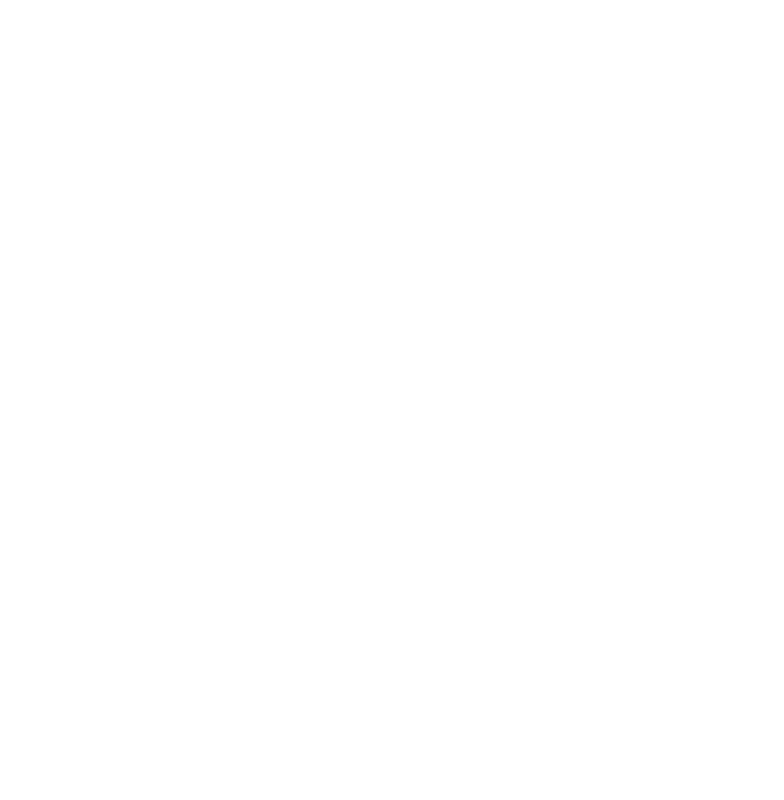
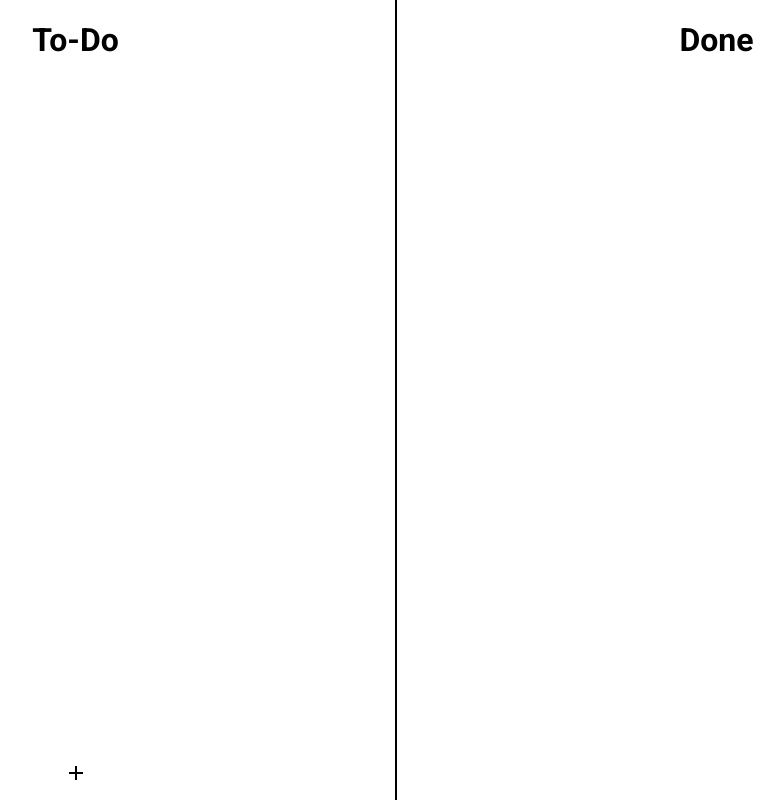
Before and after one commit to yuvd/todo-exercise, a React (Create React App) app in the folder todo-react/: page / in a window 1280 px wide. Shown: the whole page, without its empty margins (244-1028 px from the left). Built offline with nearby package versions, Linux system fonts and the light colour scheme.

Commit message:
add cards, styling & scaffolding

```diff
--- a/todo-react/package.json
+++ b/todo-react/package.json
@@ -3,6 +3,8 @@
   "version": "0.1.0",
   "private": true,
   "dependencies": {
+    "@material-ui/core": "^4.11.0",
+    "@material-ui/icons": "^4.9.1",
     "@testing-library/jest-dom": "^5.11.4",
     "@testing-library/react": "^11.1.0",
     "@testing-library/user-event": "^12.1.10",
--- a/todo-react/public/index.html
+++ b/todo-react/public/index.html
@@ -3,6 +3,7 @@
   <head>
     <meta charset="utf-8" />
     <link rel="icon" href="%PUBLIC_URL%/favicon.ico" />
+    <link rel="stylesheet" href="https://fonts.googleapis.com/css?family=Roboto:300,400,500,700&display=swap" />
     <meta name="viewport" content="width=device-width, initial-scale=1" />
     <meta name="theme-color" content="#000000" />
     <meta
--- a/todo-react/src/App.css
+++ b/todo-react/src/App.css
@@ -1,38 +1,32 @@
 .App {
-  text-align: center;
+	text-align: center;
+	height: 100vh;
+	width: 100%;
+	font-family: "Roboto", sans-serif;
 }
 
-.App-logo {
-  height: 40vmin;
-  pointer-events: none;
+#tasksContainer {
+	display: flex;
+	justify-content: space-around;
+	height: 100%;
 }
 
-@media (prefers-reduced-motion: no-preference) {
-  .App-logo {
-    animation: App-logo-spin infinite 20s linear;
-  }
+#tasksDivider {
+	border-left: 1px solid black;
+	border-right: 1px solid black;
+	height: 100%;
 }
 
-.App-header {
-  background-color: #282c34;
-  min-height: 100vh;
-  display: flex;
-  flex-direction: column;
-  align-items: center;
-  justify-content: center;
-  font-size: calc(10px + 2vmin);
-  color: white;
+.categoryContainer {
+	flex: 1;
+	display: flex;
+	flex-direction: column;
+	align-items: center;
 }
 
-.App-link {
-  color: #61dafb;
+.tasksCardsContainer {
+	width: 50%;
+	display: flex;
+	flex-direction: column;
+	justify-content: center;
 }
-
-@keyframes App-logo-spin {
-  from {
-    transform: rotate(0deg);
-  }
-  to {
-    transform: rotate(360deg);
-  }
-}
--- a/todo-react/src/App.tsx
+++ b/todo-react/src/App.tsx
@@ -1,8 +1,13 @@
 import React from "react";
 import "./App.css";
+import TasksContainer from "./components/TasksContainer/TasksContainer";
 
 function App() {
-	return <div className="App"></div>;
+	return (
+		<div className="App">
+			<TasksContainer />
+		</div>
+	);
 }
 
 export default App;
--- a/todo-react/src/components/DoneSection/DoneSection.tsx
+++ b/todo-react/src/components/DoneSection/DoneSection.tsx
@@ -1,7 +1,13 @@
 import React from "react";
+import "./DoneSection.css";
+import { SectionProps } from "../../types/SectionTypes";
 
-function DoneSection() {
-	return <div></div>;
+function DoneSection(props: SectionProps) {
+	return (
+		<div className="categoryContainer">
+			<h1>Done</h1>
+		</div>
+	);
 }
 
 export default DoneSection;
--- /dev/null
+++ b/todo-react/src/components/TaskCard/TaskCard.css
@@ -0,0 +1,45 @@
+.editArea {
+	resize: none;
+	border: 0;
+	outline: none;
+	width: 100%;
+	height: 100%;
+	text-align: justify;
+	-moz-text-align-last: center; /* Firefox 12+ */
+	text-align-last: center;
+}
+
+.cardContainer {
+	display: flex;
+	margin-bottom: 15px;
+	margin-left: 30px;
+}
+
+.taskCard {
+	/* margin-right: 10px;
+	margin-left: 10px; */
+	width: 250px;
+	height: 115px;
+}
+
+.icon {
+	width: 20px !important;
+	padding-left: 10px;
+}
+
+.saveIcon {
+	color: green;
+}
+
+.saveIcon:hover {
+	cursor: pointer;
+}
+
+.deleteIcon {
+	color: red;
+	height: 15px;
+}
+
+.deleteIcon:hover {
+	cursor: pointer;
+}
--- /dev/null
+++ b/todo-react/src/components/TaskCard/TaskCard.tsx
@@ -0,0 +1,44 @@
+import React, { ChangeEvent, useState } from "react";
+import { Card } from "@material-ui/core";
+import "./TaskCard.css";
+import CheckIcon from "@material-ui/icons/Check";
+import DeleteIcon from "@material-ui/icons/Delete";
+
+function EditArea(props: Record<any, any>) {
+	return <textarea {...props} className={"editArea"} rows={5} cols={25} />;
+}
+
+interface Props {
+	[prop: string]: any;
+}
+
+function TaskCard(props: Props) {
+	const [editing, toggleEditing] = useState<boolean>(true);
+	const [cardContent, setCardContent] = useState<string>();
+
+	return (
+		<div className="cardContainer">
+			<Card className="taskCard" raised {...props}>
+				{editing ? (
+					<EditArea
+						onChange={(e: ChangeEvent<HTMLTextAreaElement>) =>
+							setCardContent(e.target.value)
+						}
+					/>
+				) : (
+					cardContent
+				)}
+			</Card>
+			{editing ? (
+				<CheckIcon
+					className="icon saveIcon"
+					onClick={() => toggleEditing(false)}
+				/>
+			) : (
+				<DeleteIcon className="icon deleteIcon" />
+			)}
+		</div>
+	);
+}
+
+export default TaskCard;
--- /dev/null
+++ b/todo-react/src/components/TasksContainer/TasksContainer.tsx
@@ -0,0 +1,30 @@
+import React, { useState } from "react";
+import DoneSection from "../DoneSection/DoneSection";
+import TodoSection from "../TodoSection/TodoSection";
+
+function TasksContainer() {
+	// Alternative to consider: keep a list of all tasks, pass the list to both sections, and let them filter the tasks they need by "done"
+	// status or some other field.
+	const [todoCards, setTodoCards] = useState<JSX.Element[]>([]);
+	const [doneCards, setDoneCards] = useState<JSX.Element[]>([]);
+
+	return (
+		<div id="tasksContainer">
+			<TodoSection
+				todoCards={todoCards}
+				setTodoCards={setTodoCards}
+				doneCards={doneCards}
+				setDoneCards={setDoneCards}
+			/>
+			<span id="tasksDivider" />
+			<DoneSection
+				todoCards={todoCards}
+				setTodoCards={setTodoCards}
+				doneCards={doneCards}
+				setDoneCards={setDoneCards}
+			/>
+		</div>
+	);
+}
+
+export default TasksContainer;
--- /dev/null
+++ b/todo-react/src/components/TodoSection/TodoSection.css
@@ -0,0 +1,8 @@
+#addCardIcon {
+	position: fixed;
+	bottom: 15px;
+}
+
+#addCardIcon:hover {
+	cursor: pointer;
+}
--- a/todo-react/src/components/TodoSection/TodoSection.tsx
+++ b/todo-react/src/components/TodoSection/TodoSection.tsx
@@ -1,7 +1,23 @@
 import React from "react";
+import "./TodoSection.css";
+import TaskCard from "../TaskCard/TaskCard";
+import AddIcon from "@material-ui/icons/Add";
+import { SectionProps } from "../../types/SectionTypes";
 
-function TodoSection() {
-	return <div></div>;
+function TodoSection(props: SectionProps) {
+	const { todoCards, setTodoCards, setDoneCards } = props;
+
+	const addCard = () => {
+		setTodoCards([...todoCards, <TaskCard />]);
+	};
+
+	return (
+		<div className="categoryContainer">
+			<h1>To-Do</h1>
+			{todoCards}
+			<AddIcon id="addCardIcon" onClick={addCard} />
+		</div>
+	);
 }
 
 export default TodoSection;
--- /dev/null
+++ b/todo-react/src/types/SectionTypes.ts
@@ -0,0 +1,6 @@
+export interface SectionProps {
+	todoCards: JSX.Element[];
+	setTodoCards: (todoCards: JSX.Element[]) => void;
+	doneCards: JSX.Element[];
+	setDoneCards: (doneCards: JSX.Element[]) => void;
+}
```
Also changed, not shown: todo-react/src/components/DoneSection/DoneSection.css (added), 1 other file (tests, documents, lock files or other folders).
